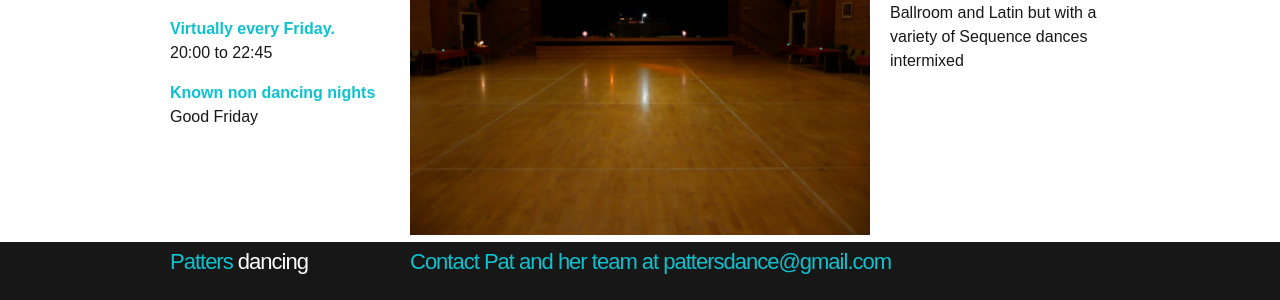
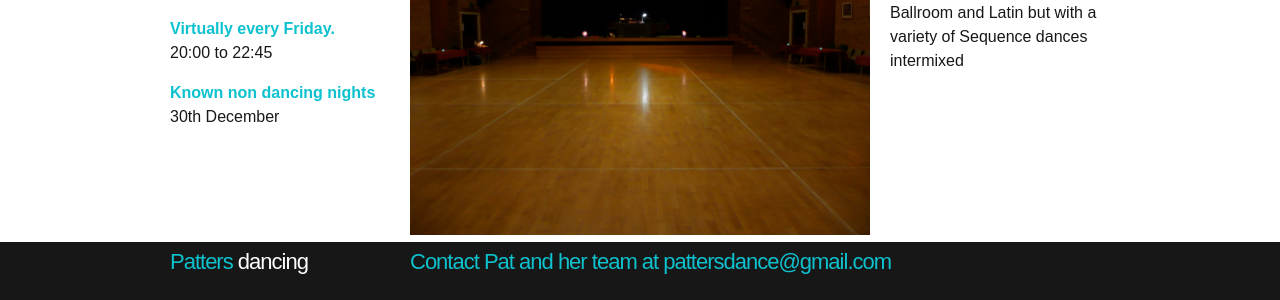
Before and after one commit to ramsayd/patters, a Jekyll site: the page built from 00_index.md, in a window 1280 px wide. Shown: the part 284-584 px from the top of the page. Built offline with Jekyll 4.4.1, drawn with Linux system fonts in a browser that asks for light colours.

Commit message:
Update 00_index.md

```diff
--- a/00_index.md
+++ b/00_index.md
@@ -13,7 +13,7 @@ permalink: "index.html"
       <dt class="heading-text">Virtually every Friday.</dt>
       <dt>20:00 to 22:45</dt>
       <dt class="heading-text non-dancing">Known non dancing nights</dt>
-            <dt>Good Friday</dt>
+            <dt>30th December</dt>
     </dl>
   </dl>
 </article>
```
